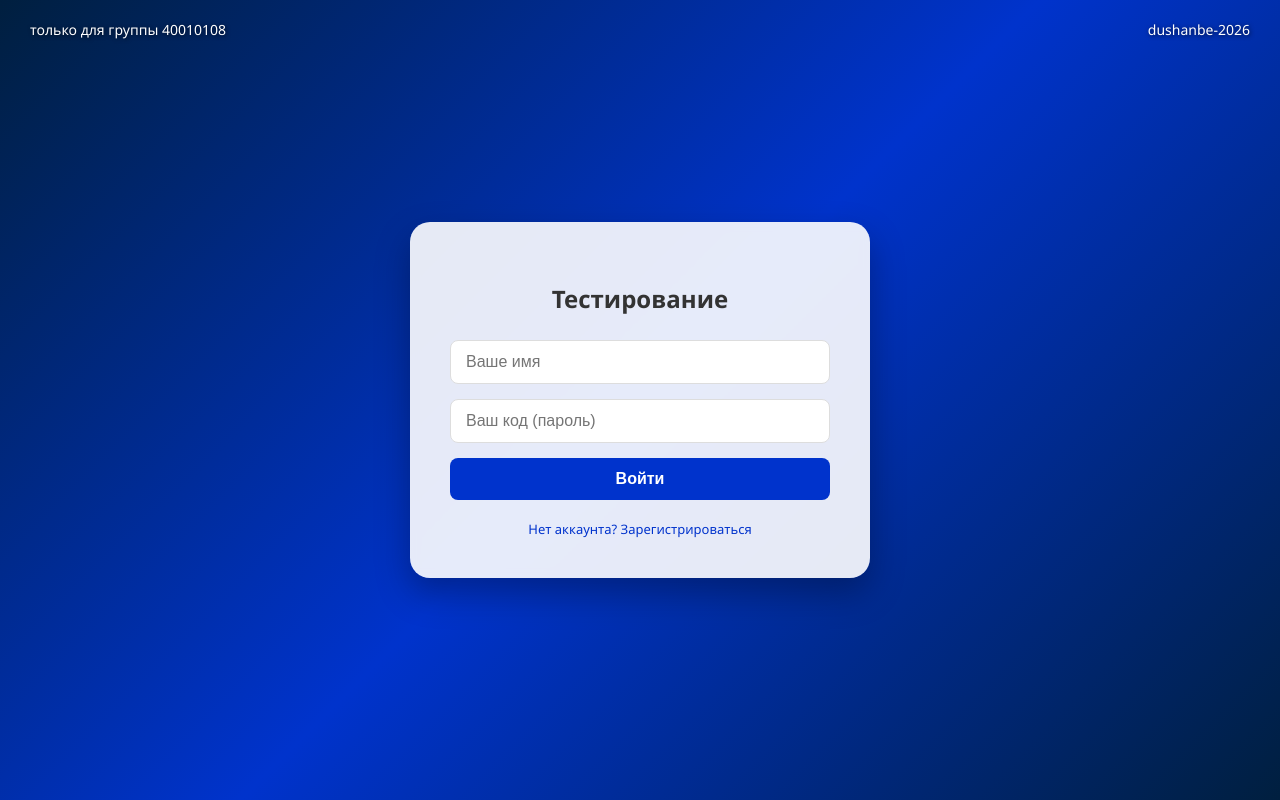
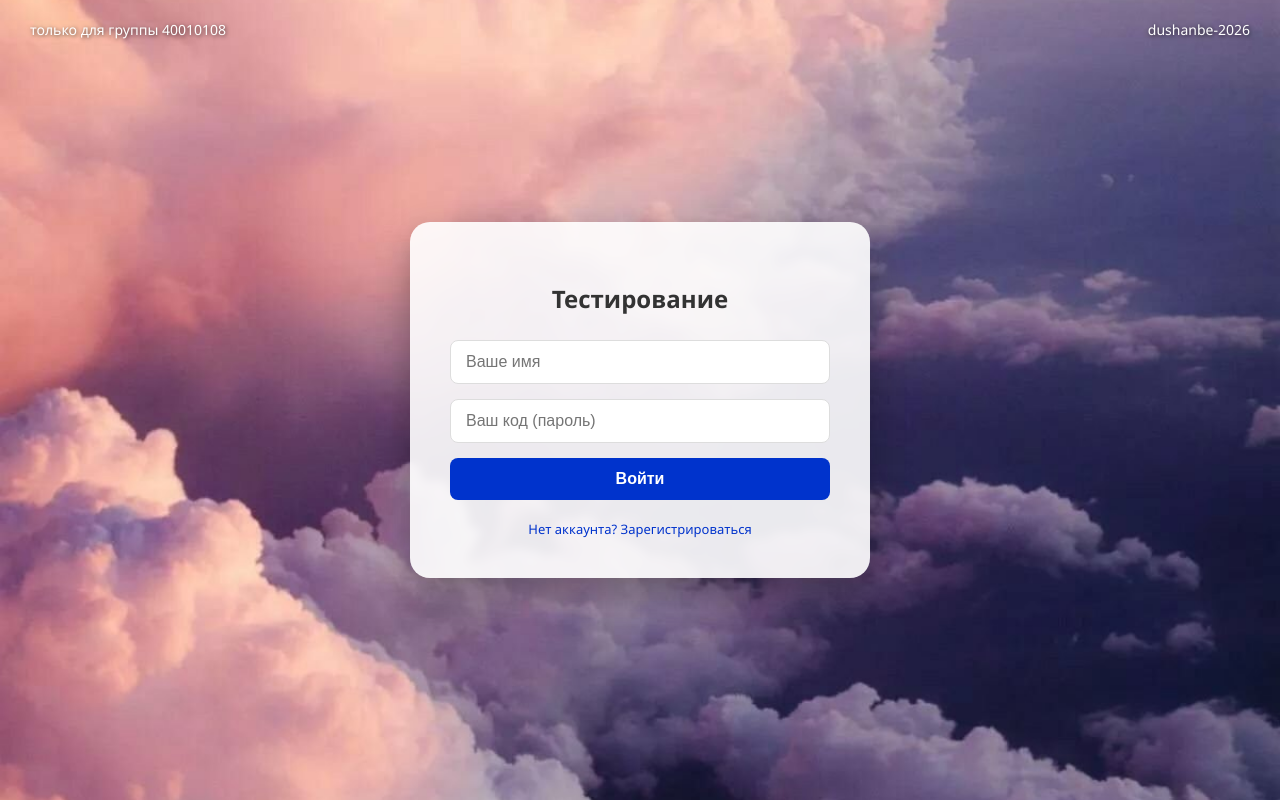
Before and after one commit to maruf-musoev/my-flask-site, a Flask app: page /login in a window 1280 px wide. Run offline with Flask 3, Linux system fonts and the light colour scheme.

Commit message:
changed background name to Photo.jpg

```diff
--- a/templates/login.html
+++ b/templates/login.html
@@ -9,8 +9,8 @@
             margin: 0;
             padding: 0;
             font-family: 'Segoe UI', Tahoma, Geneva, Verdana, sans-serif;
-    /* Глубокий футбольный градиент (точно сработает!) */
-    background: linear-gradient(135deg, #001f3f 0%, #0033cc 50%, #001f3f 100%);
+            /* ВАЖНО: Имя файла должно совпадать точно! */
+            background: url('/static/Photo.jpg') no-repeat center center fixed;
             background-size: cover;
             height: 100vh;
             display: flex;
```
Also changed, not shown: photo.jpg (added). Lines whose indentation alone changed are shown as unchanged.
